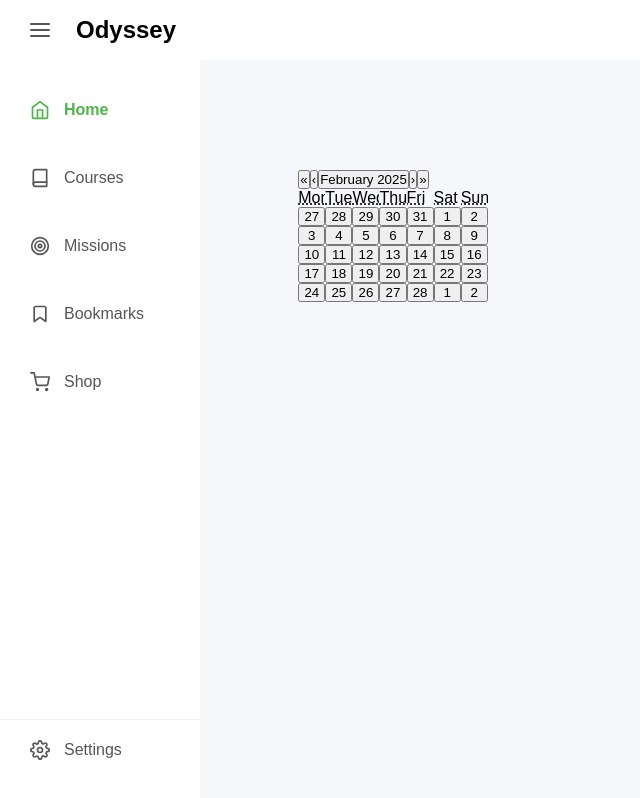
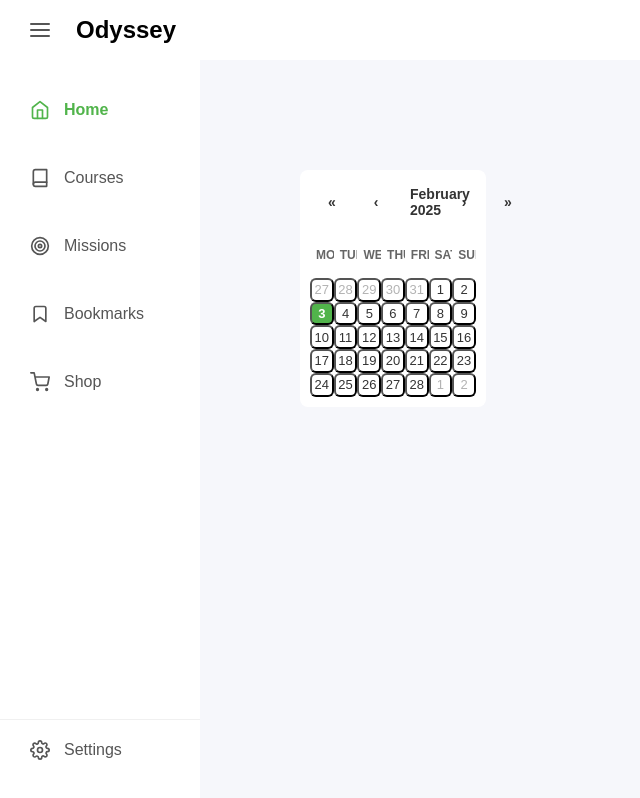
Before and after one commit to s4rra/0dyssey, a React (Vite) app: page /dashboard in a window 1280 px wide. Shown: the whole page, without its empty margins (0-640 px from the left). Built offline with nearby package versions, Linux system fonts and the light colour scheme; no server answers; sample sign-in values are in the browser's storage.

Commit message:
calendar css

```diff
--- a/src/components/Dashboard.jsx
+++ b/src/components/Dashboard.jsx
@@ -101,6 +101,7 @@
               onChange={setDate}
               value={date}
               tileClassName={tileClassName}
+              tileContent={tileContent}
             />
           </div>
         </div>
--- a/src/css/calendar.css
+++ b/src/css/calendar.css
@@ -1,8 +1,140 @@
 /* Style for streak days */
-.streak-day {
-  background-color: rgba(81, 180, 75, 0.2) !important; /* Light green to match your active color */
+.react-calendar {
+  width: 100%;
+  max-width: 100%;
+  background: white;
+  border: none;
+  border-radius: 8px;
+  font-family: Arial, sans-serif;
+  line-height: 1.125em;
+  aspect-ratio: 1/1; /* Ensures 1:1 ratio */
+  padding: 10px;
+  box-shadow: none;
 }
 
+/* Navigation */
+.react-calendar__navigation {
+  display: flex;
+  height: 44px;
+  margin-bottom: 1em;
+}
+
+.react-calendar__navigation button {
+  min-width: 44px;
+  background: none;
+  border: none;
+  font-size: 14px;
+  font-weight: 600;
+  color: #333;
+}
+
+.react-calendar__navigation button:enabled:hover,
+.react-calendar__navigation button:enabled:focus {
+  background-color: #f5f5f5;
+  border-radius: 6px;
+}
+
+.react-calendar__navigation button[disabled] {
+  background-color: transparent;
+}
+
+/* Month/Year label */
+.react-calendar__navigation__label {
+  flex-grow: 1 !important;
+  text-align: left;
+  padding-left: 12px;
+  font-weight: 600;
+}
+
+/* Weekdays */
+.react-calendar__month-view__weekdays {
+  text-align: center;
+  text-transform: uppercase;
+  font-weight: 600;
+  font-size: 12px;
+  color: #666;
+  margin-bottom: 8px;
+}
+
+.react-calendar__month-view__weekdays__weekday {
+  padding: 0.5em;
+}
+
+.react-calendar__month-view__weekdays__weekday abbr {
+  text-decoration: none;
+}
+
+/* Days */
+.react-calendar__tile {
+  aspect-ratio: 1/1; /* Square tiles */
+  max-width: 100%;
+  padding: 0;
+  background: none;
+  text-align: center;
+  border-radius: 6px;
+  font-size: 13px;
+  color: #333;
+  display: flex;
+  align-items: center;
+  justify-content: center;
+}
+
+.react-calendar__tile:enabled:hover,
+.react-calendar__tile:enabled:focus {
+  background-color: #f5f5f5;
+}
+
+.react-calendar__tile--now {
+  background-color: #e6f7ff;
+  color: #1890ff;
+  font-weight: 600;
+}
+
+.react-calendar__tile--now:enabled:hover,
+.react-calendar__tile--now:enabled:focus {
+  background-color: #d0e9ff;
+}
+
+.react-calendar__tile--active {
+  background: #51b44b;
+  color: white;
+  font-weight: 600;
+}
+
+.react-calendar__tile--active:enabled:hover,
+.react-calendar__tile--active:enabled:focus {
+  background: #3d8b37;
+}
+
+.react-calendar__tile--hasActive {
+  background: #76baff;
+}
+
+.react-calendar__tile--hasActive:enabled:hover,
+.react-calendar__tile--hasActive:enabled:focus {
+  background: #a9d4ff;
+}
+
+.react-calendar--selectRange .react-calendar__tile--hover {
+  background-color: #f5f5f5;
+}
+
+/* Neighboring month days */
+.react-calendar__month-view__days__day--neighboringMonth {
+  color: #b3b3b3;
+}
+
+/* Year and decade view */
+.react-calendar__year-view .react-calendar__tile,
+.react-calendar__decade-view .react-calendar__tile,
+.react-calendar__century-view .react-calendar__tile {
+  padding: 1em 0.5em;
+  aspect-ratio: unset;
+}
+
+.streak-day {
+  background-color: rgba(124, 202, 120, 0.644) !important; }
+
 .current-streak-day {
-  background-color: rgba(81, 180, 75, 0.4) !important; /* Slightly darker green for the current day */
+  background-color: rgba(29, 145, 23, 0.993) !important;
 }
```
